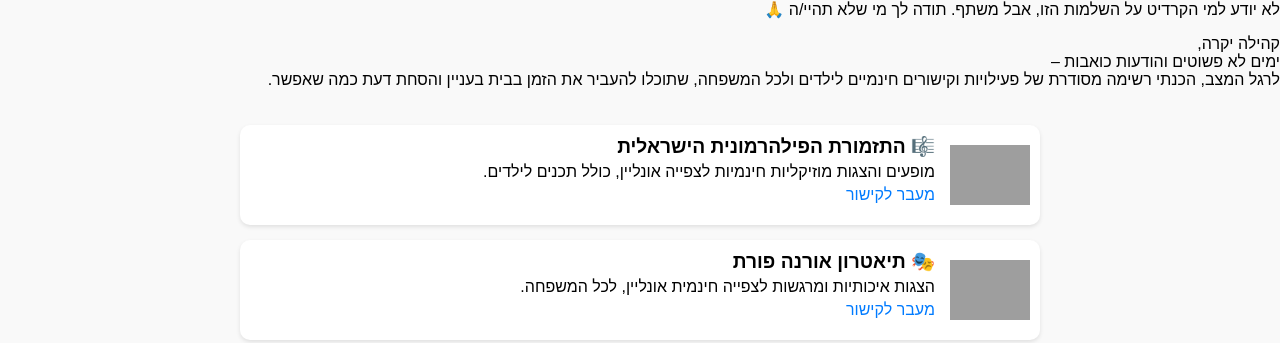
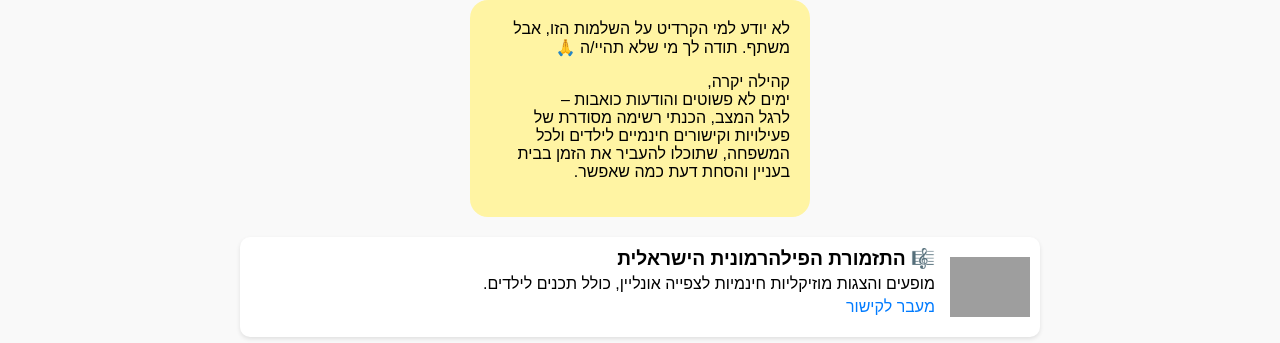
Before and after one commit to snirex/child_activity, a plain HTML site: page Index.html in a window 1280 px wide. Shown: the top 343 px of the page. Drawn offline with Linux system fonts and the light colour scheme; grey boxes are pictures that could not be loaded.

Commit message:
Update Index.html

```diff
--- a/Index.html
+++ b/Index.html
@@ -61,16 +61,25 @@
         margin: 0 0 10px 0;
       }
     }
+
+    .snir {
+  width: 300px;
+  margin: auto;
+  background-color: #FFF4A3;
+  padding: 20px;
+  border-radius: 18px;
+}
   </style>
 </head>
 <body>
+  <div class='snir'>
   לא יודע למי הקרדיט על השלמות הזו, אבל משתף. תודה לך מי שלא תהיי/ה 🙏
 </p>
 קהילה יקרה,<br/>
 ימים לא פשוטים והודעות כואבות –<br/>
 לרגל המצב, הכנתי רשימה מסודרת של פעילויות וקישורים חינמיים לילדים ולכל המשפחה, שתוכלו להעביר את הזמן בבית בעניין והסחת דעת כמה שאפשר.
 </p>
-
+  </div>
   <div class="container" id="links-container"></div>
 
   <script>
```
